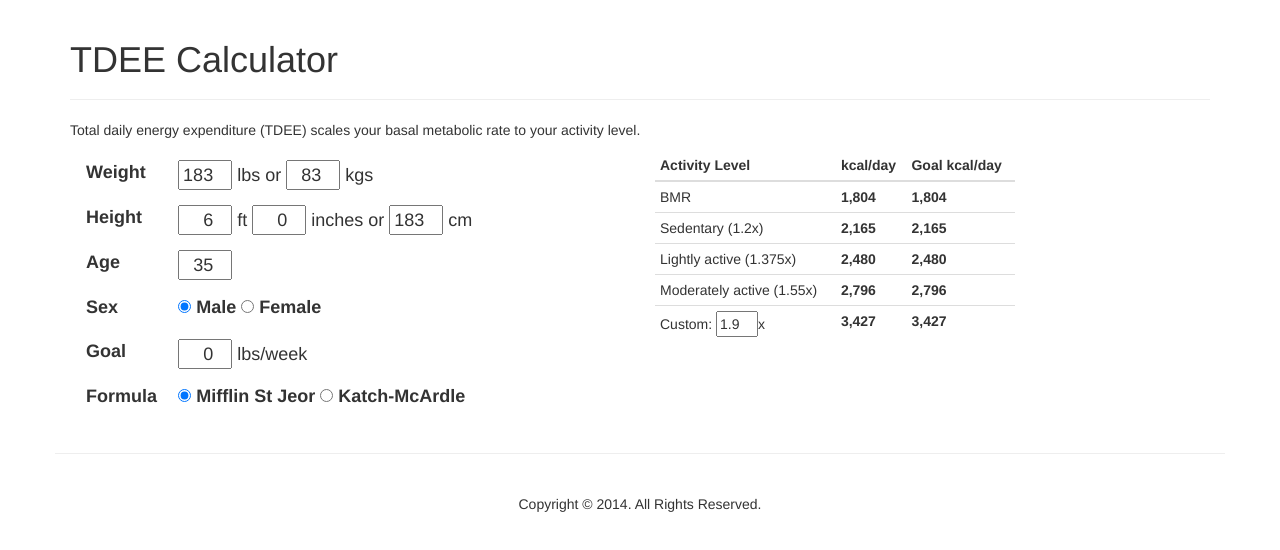
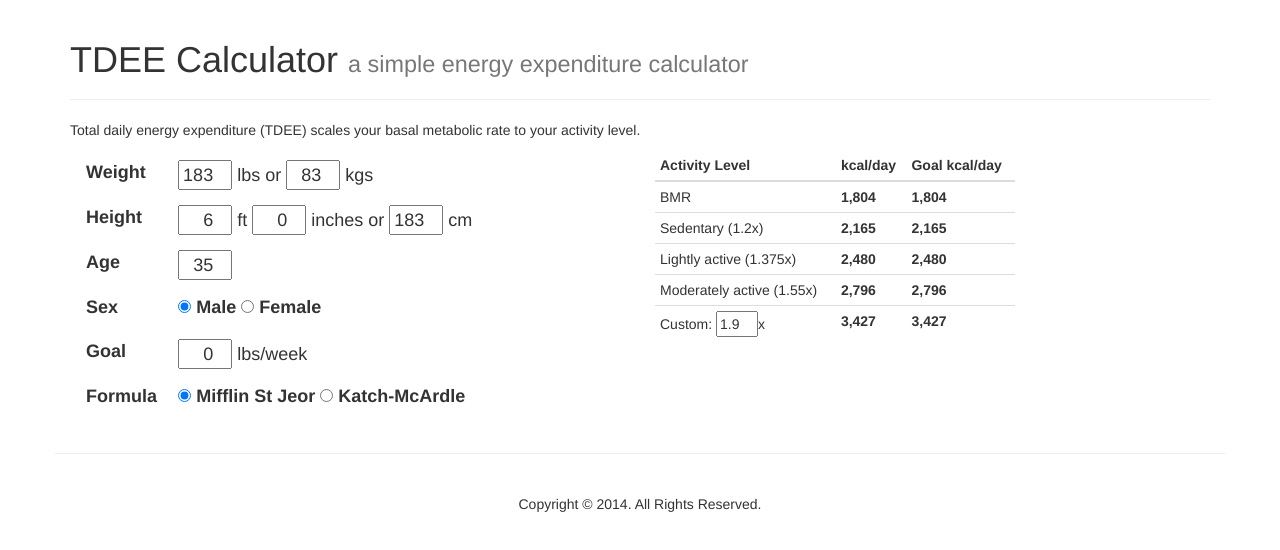
Before and after one commit to oremj/tdeecalc, a website: page app/index.html in a window 1280 px wide. Drawn offline with nearby package versions, Linux system fonts and the light colour scheme.

Commit message:
index: add descriptive text to h1

```diff
--- a/app/index.html
+++ b/app/index.html
@@ -13,7 +13,7 @@
     <body>
         <div ng-controller="TdeeCtrl" class="container">
             <div class="page-header">
-                <h1>TDEE Calculator</h1>
+                <h1>TDEE Calculator <small>a simple energy expenditure calculator</small></h1>
             </div>
             <div class="row">
                 <div class="col-sm-12">
```
